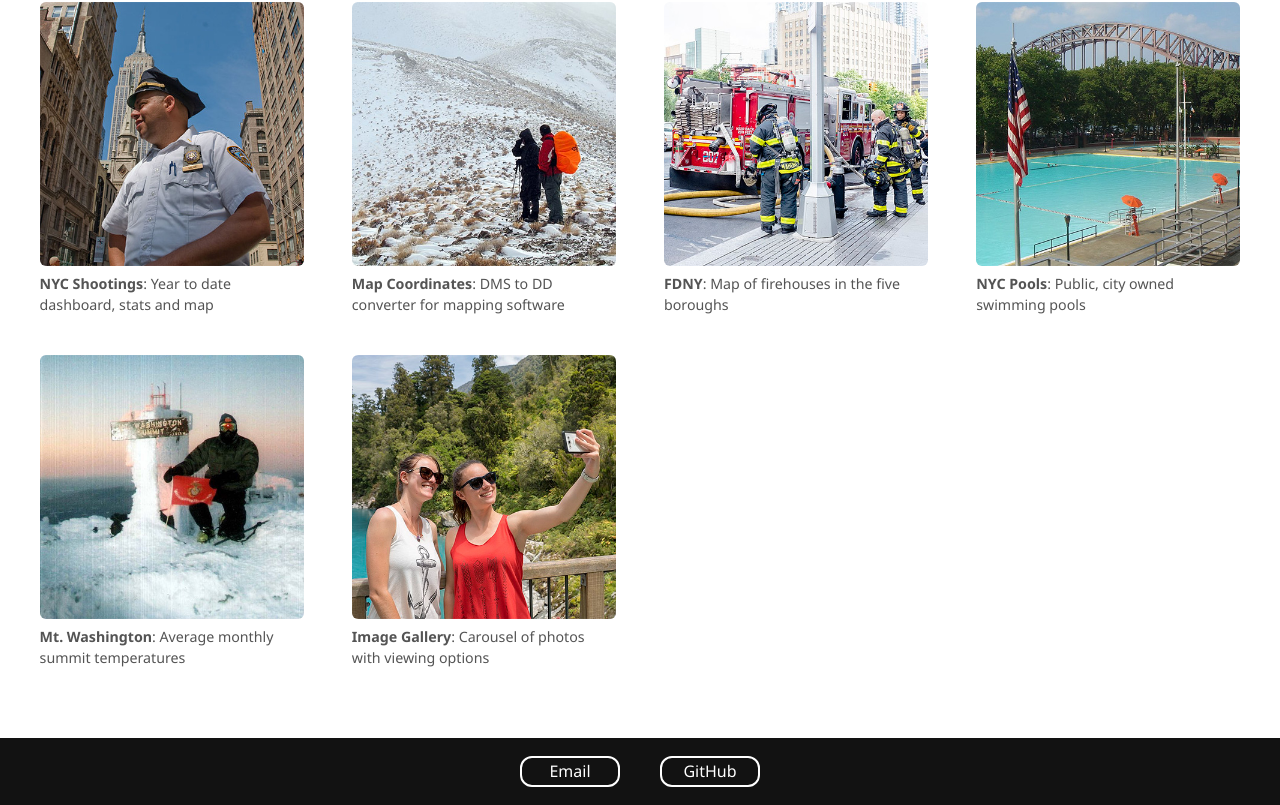
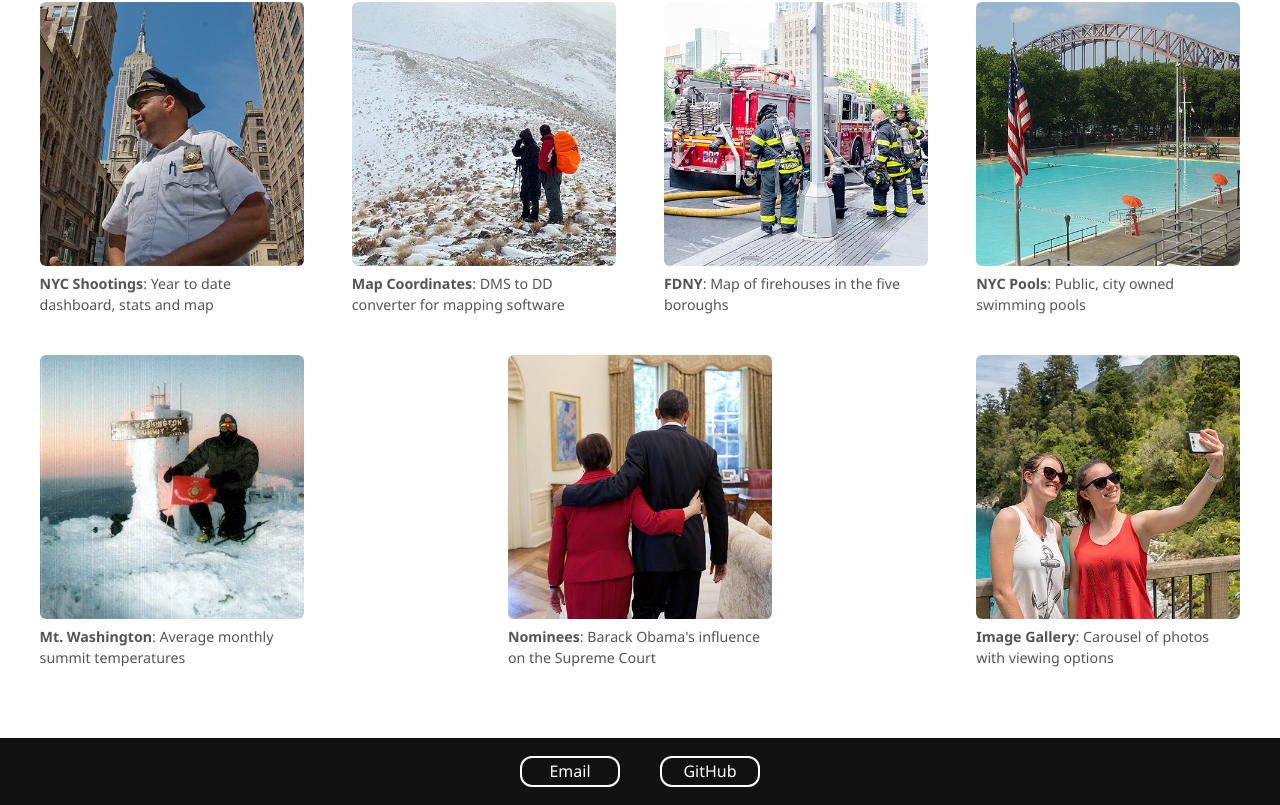
Before and after one commit to seankelliher/highlights, a Vue app: page / in a window 1280 px wide. Shown: the part 545-1350 px from the top of the page. Built offline with nearby package versions, Linux system fonts and the light colour scheme.

Commit message:
Add data for obama-scotus.

```diff
--- a/src/data/contents-data.js
+++ b/src/data/contents-data.js
@@ -375,6 +375,58 @@ const contents = [
         ]
     },
     {
+        id: "obama-scotus",
+        headline: "Nominees",
+        subHeadline: "Barack Obama's influence on Supreme Court nominees",
+        src: "obama-scotus",
+        alt: "Barack Obama walks arm and arm with Elena Kagan in the Oval Office",
+        thumbHead: "Nominees",
+        thumbSub: "Barack Obama's influence on the Supreme Court",
+        caption: "Barack Obama walks newly confirmed Justice Elena Kagan into the Oval Office before a public ceremony at the White House, August 6, 2010. Photo: Pete Souza",
+        summary: "This interface lets users explore a chronological timeline of Senator and President Barack Obama's influence over Supreme Court nominees. The interface features full-screen background images and smaller callouts with text and portraits. As the user scrolls, a callout moves into and eventually out of view. The background image and its caption update to match. Each scene has a small, medium, and large version of its background image so it remains readable across viewports. The interface was built with Vue.js.",
+        platform: "Netlify",
+        buttons: {
+            netlify: true,
+            herokuSimple: false,
+            herokuComplex: false,
+            herokuComplexId: null
+        },
+        techs: "Vue, Vite, Git, GitHub, ESLint, Stylelint, Figma",
+        wireframes: [
+            {
+                src: "obama-scotus1a",
+                alt: "wireframe drawing of page, without styling",
+                caption: "Wireframe 1A - Initial wireframe with text and placeholder for full-view image"
+            },
+            {
+                src: "obama-scotus1b",
+                alt: "wireframe drawing of page, without styling",
+                caption: "Wireframe 1B - User scrolls, callouts move in and eventually out of view one by one, full-view image and caption update to match"
+            },
+            {
+                src: "obama-scotus1c",
+                alt: "wireframe drawing of page, with styling",
+                caption: "Wireframe 1C - Wireframe with styling and images"
+            },
+            {
+                src: "obama-scotus2",
+                alt: "wireframe drawing of page, with styling",
+                caption: "Wireframe 2 - Example with Sonia Sotomayor"
+            },
+            {
+                src: "obama-scotus3",
+                alt: "wireframe drawing of page, with styling",
+                caption: "Wireframe 3 - Example with Merrick Garland"
+            },
+            {
+                src: "obama-scotus4",
+                alt: "wireframe drawing of page, with styling",
+                caption: "Wireframe 4 - Example with Neal Gorsuch"
+            }
+
+        ]
+    },
+    {
         id: "img-gallery",
         headline: "Image Gallery",
         subHeadline: "Utility image carousel with arrows",
```
